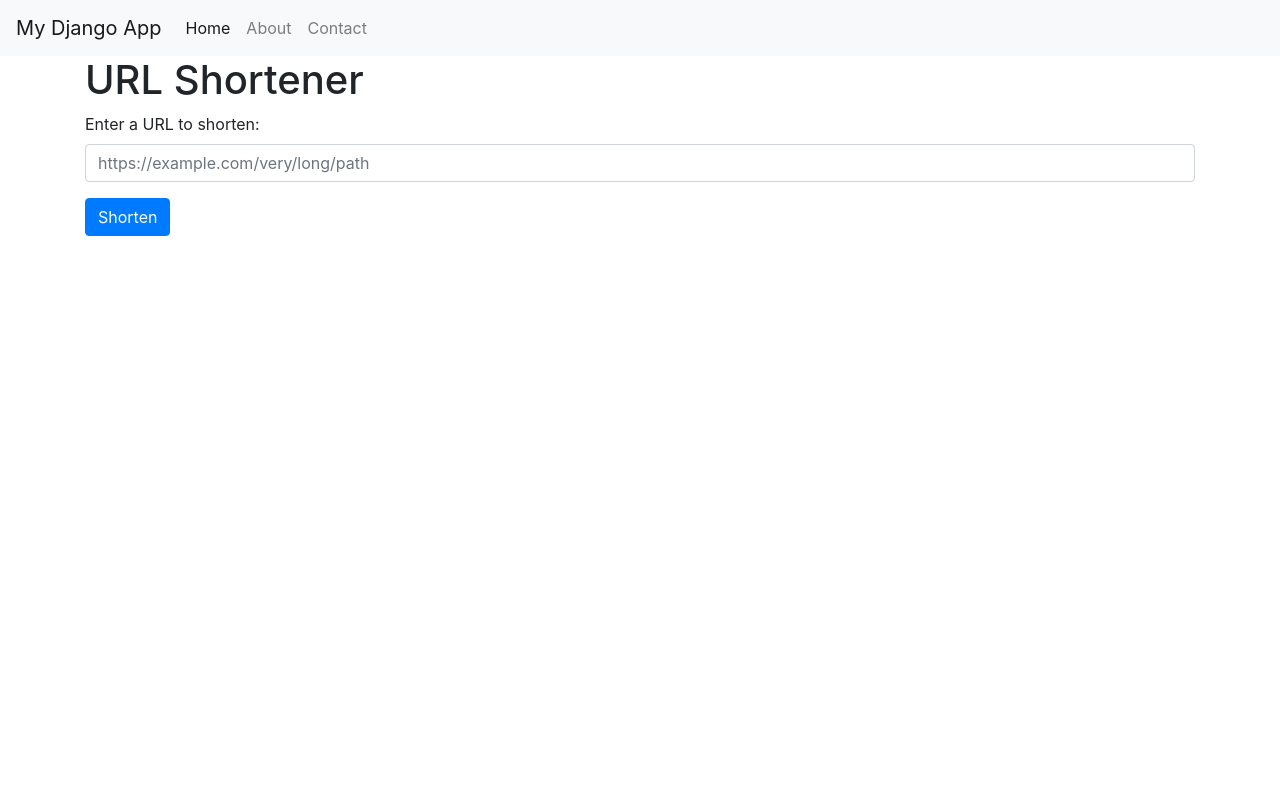
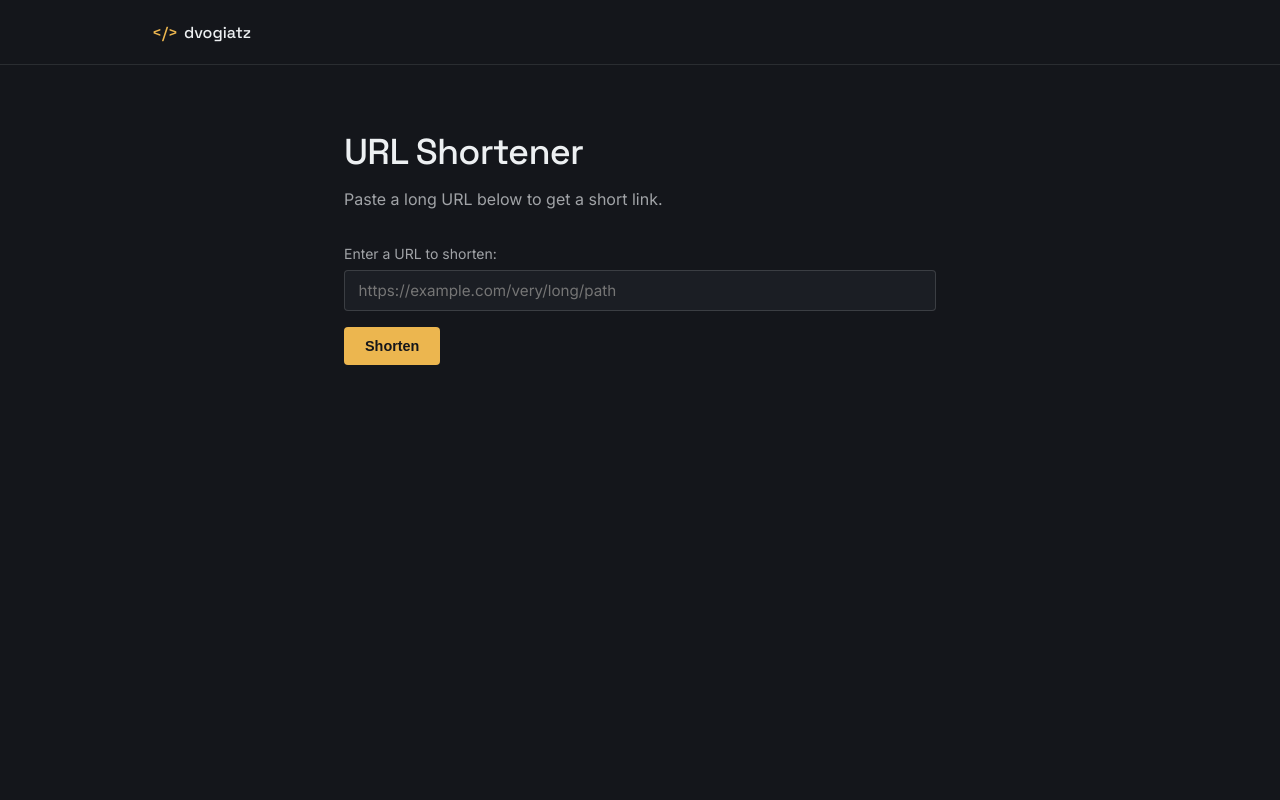
Before and after one commit to Dvogiatz/django_shorty, a Django app: page /shorty/ in a window 1280 px wide. Run offline with Django 5.2, Linux system fonts and the light colour scheme; some libraries are stand-ins or nearby versions.

Commit message:
refactor: restyle shorty to match main portfolio

```diff
--- a/shorty_app/forms.py
+++ b/shorty_app/forms.py
@@ -12,7 +12,6 @@ class UrlForm(forms.ModelForm):
         }
         widgets = {
             'original_url': forms.URLInput(attrs={
-                'class': 'form-control',
                 'placeholder': 'https://example.com/very/long/path',
             }),
         }
--- /dev/null
+++ b/shorty_app/static/shorty_app/css/style.css
@@ -0,0 +1,156 @@
+:root {
+    --color-base-100: #14161b;
+    --color-base-200: #1b1e24;
+    --color-base-300: #22262e;
+    --color-base-content: #edf0f2;
+    --color-primary: #ecb64f;
+    --color-primary-content: #14161b;
+    --color-error: #f16565;
+    --radius-box: 0.5rem;
+    --radius-field: 0.25rem;
+    --font-sans: "Inter", ui-sans-serif, system-ui, sans-serif;
+    --font-display: "Space Grotesk", "Inter", ui-sans-serif, sans-serif;
+    --font-mono: "JetBrains Mono", ui-monospace, monospace;
+}
+
+* {
+    box-sizing: border-box;
+}
+
+body {
+    margin: 0;
+    min-height: 100vh;
+    background: var(--color-base-100);
+    color: var(--color-base-content);
+    font-family: var(--font-sans);
+}
+
+.site-header {
+    border-bottom: 1px solid rgba(237, 240, 242, 0.1);
+}
+
+.site-header .header-inner {
+    max-width: 64rem;
+    margin: 0 auto;
+    padding: 0 1.5rem;
+    height: 4rem;
+    display: flex;
+    align-items: center;
+}
+
+.brand {
+    display: flex;
+    align-items: center;
+    gap: 0.375rem;
+    font-family: var(--font-display);
+    font-weight: 500;
+    color: var(--color-base-content);
+    text-decoration: none;
+}
+
+.brand .bracket {
+    color: var(--color-primary);
+}
+
+main {
+    max-width: 40rem;
+    margin: 0 auto;
+    padding: 4rem 1.5rem;
+}
+
+.page-title {
+    font-family: var(--font-display);
+    font-size: 2.25rem;
+    font-weight: 500;
+    letter-spacing: -0.02em;
+    margin: 0 0 0.75rem;
+}
+
+.subtitle {
+    color: rgba(237, 240, 242, 0.65);
+    font-size: 1rem;
+    line-height: 1.6;
+    margin: 0 0 2rem;
+}
+
+label {
+    display: block;
+    font-size: 0.875rem;
+    color: rgba(237, 240, 242, 0.65);
+    margin-bottom: 0.5rem;
+}
+
+input[type="url"],
+input[type="text"] {
+    width: 100%;
+    background: var(--color-base-200);
+    border: 1.5px solid rgba(237, 240, 242, 0.15);
+    border-radius: var(--radius-field);
+    color: var(--color-base-content);
+    padding: 0.65rem 0.85rem;
+    font-size: 0.95rem;
+    font-family: inherit;
+}
+
+input[type="url"]:focus,
+input[type="text"]:focus {
+    outline: none;
+    border-color: var(--color-primary);
+}
+
+.btn {
+    display: inline-flex;
+    align-items: center;
+    gap: 0.4rem;
+    border-radius: var(--radius-field);
+    padding: 0.6rem 1.25rem;
+    font-size: 0.9rem;
+    font-weight: 600;
+    border: 1.5px solid transparent;
+    cursor: pointer;
+    text-decoration: none;
+}
+
+.btn-primary {
+    background: var(--color-primary);
+    color: var(--color-primary-content);
+}
+
+.btn-primary:hover {
+    filter: brightness(1.08);
+}
+
+.error-text {
+    color: var(--color-error);
+    font-size: 0.85rem;
+    margin-top: 0.5rem;
+}
+
+.result-card {
+    margin-top: 2rem;
+    border: 1px solid rgba(237, 240, 242, 0.1);
+    border-radius: var(--radius-box);
+    background: var(--color-base-200);
+    padding: 1.25rem 1.5rem;
+}
+
+.result-card .label {
+    font-family: var(--font-mono);
+    font-size: 0.75rem;
+    text-transform: uppercase;
+    letter-spacing: 0.08em;
+    color: rgba(237, 240, 242, 0.4);
+    margin: 0 0 0.5rem;
+}
+
+.result-card a {
+    color: var(--color-primary);
+    font-family: var(--font-mono);
+    font-size: 0.95rem;
+    word-break: break-all;
+    text-decoration: none;
+}
+
+.result-card a:hover {
+    text-decoration: underline;
+}
--- a/shorty_app/templates/base.html
+++ b/shorty_app/templates/base.html
@@ -1,41 +1,26 @@
+{% load static %}
 <!DOCTYPE html>
 <html lang="en">
     <head>
-        <meta charset"UTF-8" />
-        <meta name="viewport" content="width=device-widgth, initial-scale=1.0" />
-        <title>
-            {% block title %}
-                Django App
-            {% endblock %}
-        </title>
-        <link rel="stylesheet" href="https://stackpath.bootstrapcdn.com/bootstrap/4.3.1/css/bootstrap.min.css" rel="stylesheet" />
+        <meta charset="UTF-8" />
+        <meta name="viewport" content="width=device-width, initial-scale=1.0" />
+        <title>{% block title %}URL Shortener — dvogiatz{% endblock %}</title>
+        <link rel="preconnect" href="https://fonts.googleapis.com" />
+        <link rel="preconnect" href="https://fonts.gstatic.com" crossorigin />
+        <link href="https://fonts.googleapis.com/css2?family=Inter:wght@400;500;600&family=JetBrains+Mono:wght@400;500&family=Space+Grotesk:wght@500;600&display=swap" rel="stylesheet" />
+        <link rel="stylesheet" href="{% static 'shorty_app/css/style.css' %}" />
     </head>
     <body>
-        <nav class="navbar navbar-expand-lg navbar-light bg-light">
-            <a class="navbar-brand" href="#">
-                {% block menu %}
-                My Django App
-                {% endblock %}
-            </a>
-            <button class="navbar-toggler" type="button" data-toggle="collapse" data-target="#navbarNav" aria-controls="navbarNav" aria-expanded="false" aria-label="Toggle navigation">
-                <span class="navbar-toggler-icon"></span>
-            </button>
-            <div class="collapse navbar-collapse" id="navbarNav">
-                <ul class="navbar-nav">
-                    <li class="nav-item active">
-                        <a class="nav-link" href="#">Home</a>
-                    </li>
-                    <li class="nav-item">
-                        <a class="nav-link" href="#">About</a>
-                    </li>
-                    <li class="nav-item">
-                        <a class="nav-link" href="#">Contact</a>
-                    </li>
-                </ul>
+        <header class="site-header">
+            <div class="header-inner">
+                <a href="https://dvogiatz.com/" class="brand">
+                    <span class="bracket" aria-hidden="true">&lt;/&gt;</span>
+                    <span>dvogiatz</span>
+                </a>
             </div>
-        </nav>
-        <div class="container">{% block content %} {% endblock %}</div>
-        <script src="https://code.jquery.com/jquery-3.3.1.slim.min.js"></script>
-        <script src="https://stackpath.bootstrapcdn.com/bootstrap/4.3.1/js/bootstrap.bundle.min.js"></script>
+        </header>
+        <main>
+            {% block content %}{% endblock %}
+        </main>
     </body>
 </html>
--- a/shorty_app/templates/shorty.html
+++ b/shorty_app/templates/shorty.html
@@ -1,20 +1,21 @@
 {% extends "base.html" %} {% block content %}
-<h1>URL Shortener</h1>
+<h1 class="page-title">URL Shortener</h1>
+<p class="subtitle">Paste a long URL below to get a short link.</p>
+
 <form method="post">
     {% csrf_token %}
-    <div class="form-group">
-        {{ form.original_url.label_tag }}
-        {{ form.original_url }}
-        {% if form.original_url.errors %}
-        <div class="text-danger">{{ form.original_url.errors }}</div>
-        {% endif %}
-    </div>
-    <button type="submit" class="btn btn-primary">Shorten</button>
+    {{ form.original_url.label_tag }}
+    {{ form.original_url }}
+    {% if form.original_url.errors %}
+    <div class="error-text">{{ form.original_url.errors }}</div>
+    {% endif %}
+    <button type="submit" class="btn btn-primary" style="margin-top: 1rem;">Shorten</button>
 </form>
 
 {% if short_url %}
-<div class="alert alert-success mt-3">
-    Your shortened URL: <a href="{{ short_url }}">{{ short_url }}</a>
+<div class="result-card">
+    <p class="label">Your short link</p>
+    <a href="{{ short_url }}">{{ short_url }}</a>
 </div>
 {% endif %}
 {% endblock %}
```
